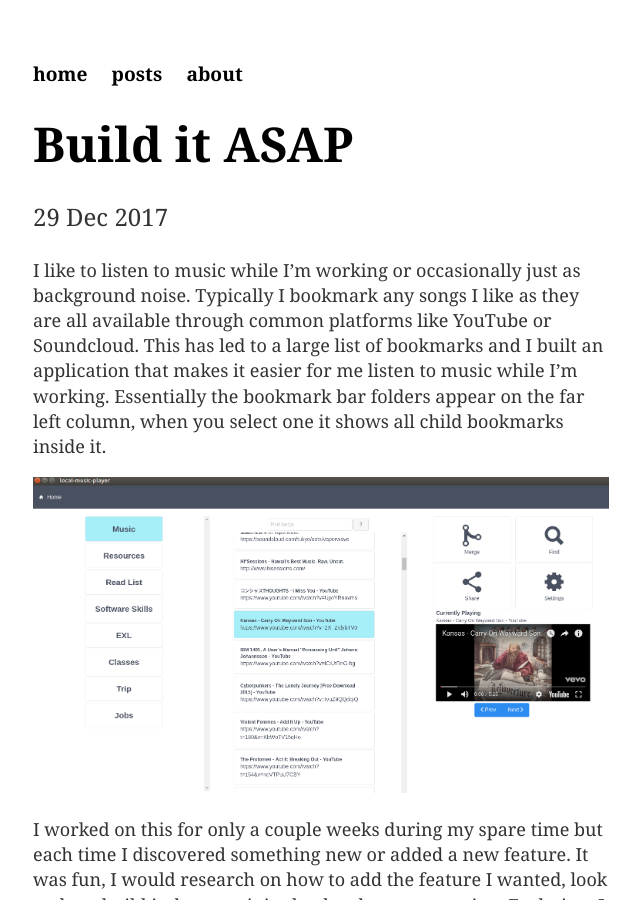
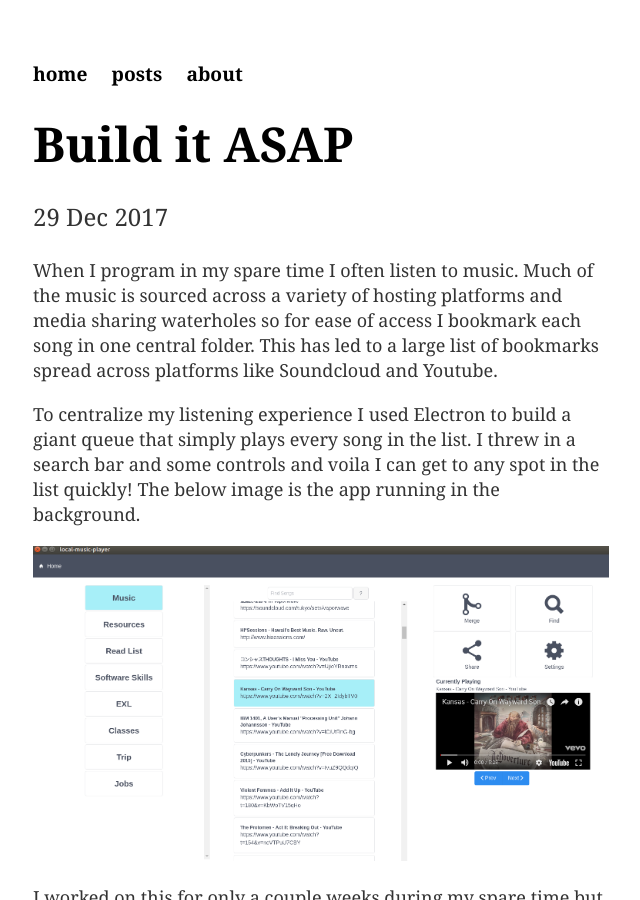
Before and after one commit to maxdobeck/maxdobeck.github.io, a Jekyll site: the page built from _posts/2017-12-29-build-it-asap.md, in a window 1280 px wide and 900 px high. Shown: the whole window, without its empty margins (319-959 px from the left). Built offline with Jekyll 4.4.1, drawn with Linux system fonts in a browser that asks for light colours.

Commit message:
Edited post for readibility

```diff
--- a/_posts/2017-12-29-build-it-asap.md
+++ b/_posts/2017-12-29-build-it-asap.md
@@ -4,7 +4,9 @@
 date: 2017-12-29
 ---
 
-I like to listen to music while I'm working or occasionally just as background noise.  Typically I bookmark any songs I like as they are all available through common platforms like YouTube or Soundcloud.  This has led to a large list of bookmarks and I built an application that makes it easier for me listen to music while I'm working.  Essentially the bookmark bar folders appear on the far left column, when you select one it shows all child bookmarks inside it.
+When I program in my spare time I often listen to music.  Much of the music is sourced across a variety of hosting platforms and media sharing waterholes so for ease of access I bookmark each song in one central folder.  This has led to a large list of bookmarks spread across platforms like Soundcloud and Youtube.
+
+To centralize my listening experience I used Electron to build a giant queue that simply plays every song in the list.  I threw in a search bar and some controls and voila I can get to any spot in the list quickly!  The below image is the app running in the background.
 
 ![local-music-player]({{ "/assets/local-music-player-working.png" }})
 
```
